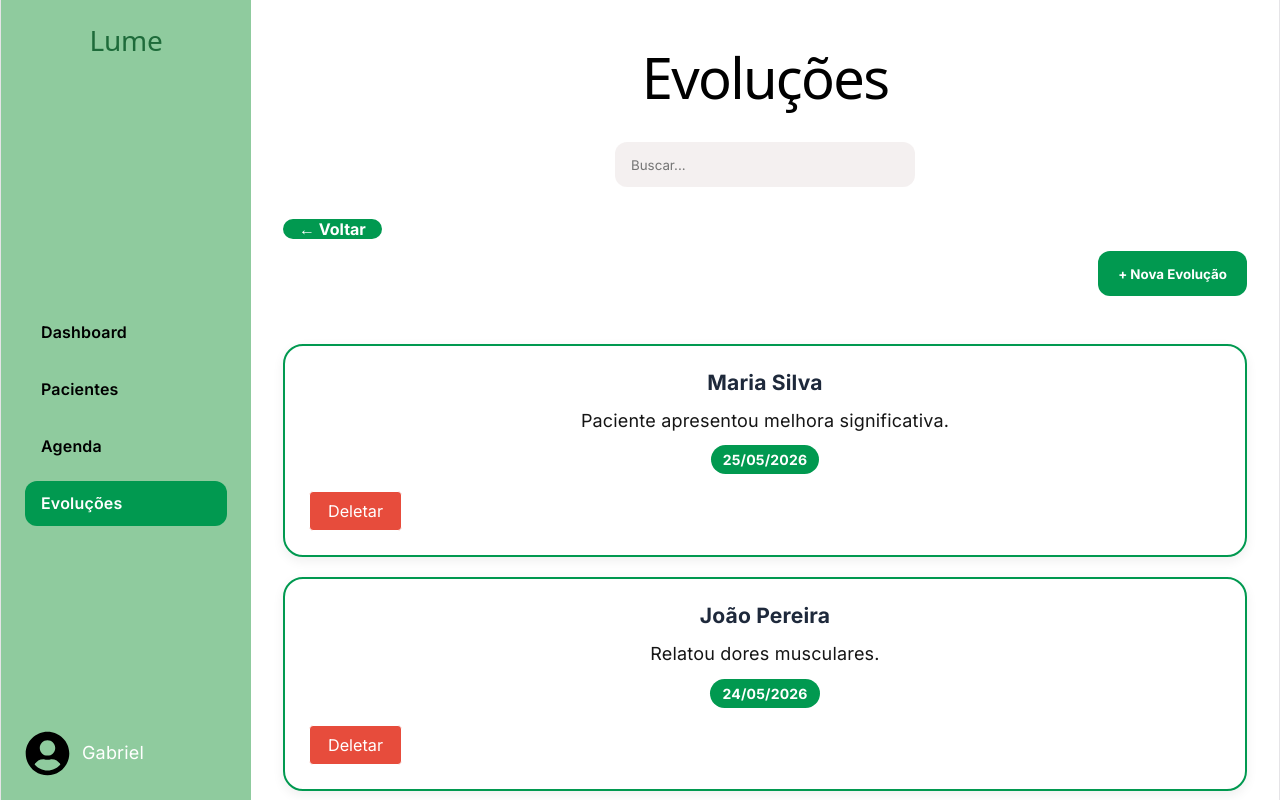
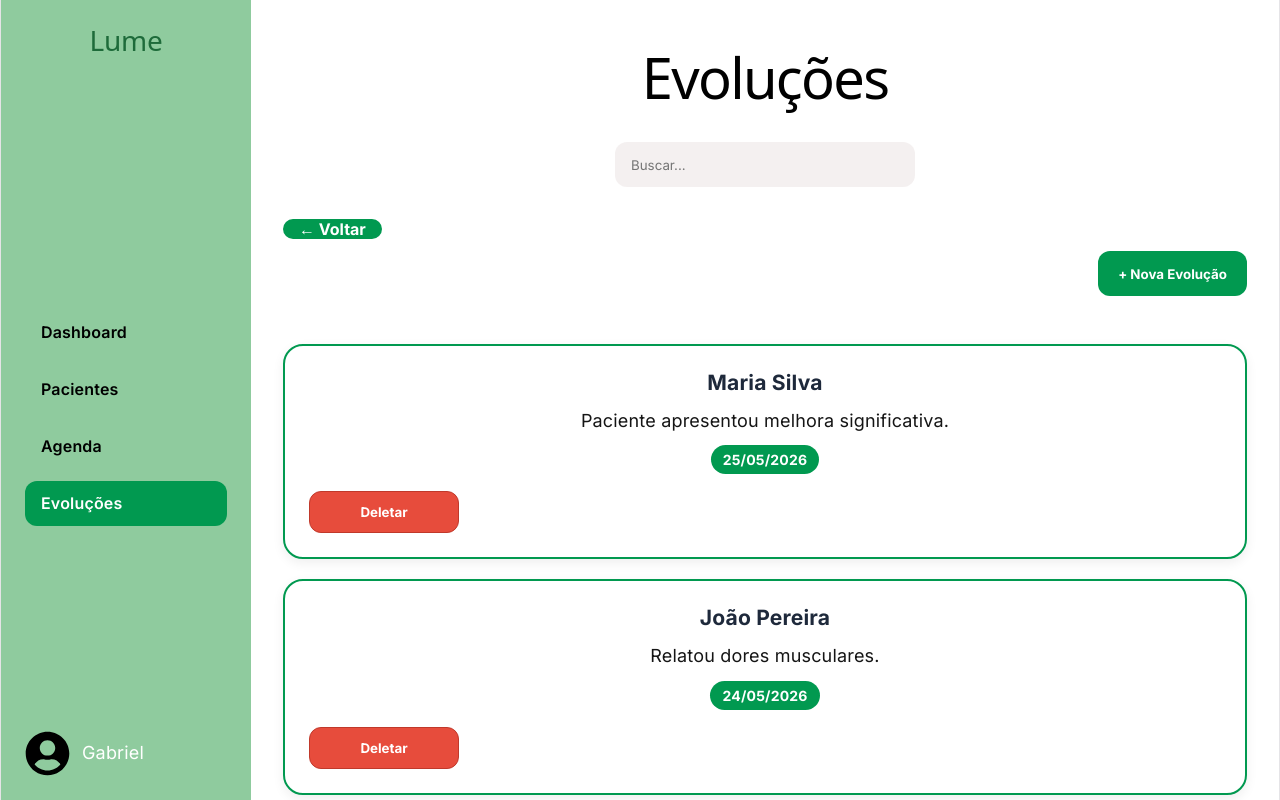
Before and after one commit to GabrielDozza/GerenciamentoDePacientesFrontend, a React (Vite) app in the folder Frontend/: page /evolutions in a window 1280 px wide. Built offline with nearby package versions, Linux system fonts and the light colour scheme.

Commit message:
organizando as pastas

```diff
--- /dev/null
+++ b/Frontend/src/components/DeleteButton/index.tsx
@@ -0,0 +1,14 @@
+import "./styles.css";
+
+interface DeleteButtonProps {
+  onClick: () => void;
+  label?: string;
+}
+
+export function DeleteButton({ onClick, label = "Deletar" }: DeleteButtonProps) {
+  return (
+    <button type="button" className="button-danger" onClick={onClick}>
+      {label}
+    </button>
+  );
+}
--- /dev/null
+++ b/Frontend/src/components/DeleteButton/styles.css
@@ -0,0 +1,14 @@
+.button-danger {
+  min-width: 150px;
+  padding: 12px 18px;
+  border: 1px solid #c0392b;
+  border-radius: 12px;
+  background: #e74c3c;
+  color: white;
+  cursor: pointer;
+  font-weight: 700;
+}
+
+.button-danger:hover {
+  background: #c0392b;
+}
--- a/Frontend/src/pages/Agenda/index.tsx
+++ b/Frontend/src/pages/Agenda/index.tsx
@@ -4,6 +4,7 @@ import { useState } from "react";
 import { Layout } from "../../components/Layout";
 import { Header } from "../../components/Header";
 import { BackButton } from "../../components/BackButton";
+import { DeleteButton } from "../../components/DeleteButton";
 
 export function Agenda() {
   const navigate = useNavigate();
@@ -84,22 +85,7 @@ export function Agenda() {
               </p>
 
               <div style={{ marginTop: "1rem", display: "flex", gap: "0.5rem" }}>
-                <button
-                  className="button-danger"
-                  onClick={() => handleDeleteEvent(event.id, event.title)}
-                  style={{
-                    backgroundColor: "#e74c3c",
-                    borderColor: "#c0392b",
-                    color: "white",
-                    padding: "0.5rem 1rem",
-                    borderRadius: "4px",
-                    border: "1px solid",
-                    cursor: "pointer",
-                    fontSize: "0.9rem",
-                  }}
-                >
-                  Deletar
-                </button>
+                <DeleteButton onClick={() => handleDeleteEvent(event.id, event.title)} />
               </div>
 
             </div>
--- a/Frontend/src/pages/Evolutions/index.tsx
+++ b/Frontend/src/pages/Evolutions/index.tsx
@@ -4,6 +4,7 @@ import { useState } from "react";
 import { Layout } from "../../components/Layout";
 import { Header } from "../../components/Header";
 import { BackButton } from "../../components/BackButton";
+import { DeleteButton } from "../../components/DeleteButton";
 
 export function Evolutions() {
   const navigate = useNavigate();
@@ -47,24 +48,11 @@ export function Evolutions() {
           <div className="event-card" key={evolution.id}>
             <h3>{evolution.patient}</h3>
             <p>{evolution.description}</p>
-            <span>{evolution.date}</span>            <div style={{ marginTop: "1rem", display: "flex", gap: "0.5rem" }}>
-              <button
-                className="button-danger"
-                onClick={() => handleDeleteEvolution(evolution.id, evolution.patient)}
-                style={{
-                  backgroundColor: "#e74c3c",
-                  borderColor: "#c0392b",
-                  color: "white",
-                  padding: "0.5rem 1rem",
-                  borderRadius: "4px",
-                  border: "1px solid",
-                  cursor: "pointer",
-                  fontSize: "0.9rem",
-                }}
-              >
-                Deletar
-              </button>
-            </div>          </div>
+            <span>{evolution.date}</span>
+            <div style={{ marginTop: "1rem", display: "flex", gap: "0.5rem" }}>
+              <DeleteButton onClick={() => handleDeleteEvolution(evolution.id, evolution.patient)} />
+            </div>
+          </div>
         )))}
       </div>
     </Layout>
--- a/Frontend/src/pages/PatientDetails/index.tsx
+++ b/Frontend/src/pages/PatientDetails/index.tsx
@@ -3,6 +3,7 @@ import { useState } from "react";
 import { Layout } from "../../components/Layout";
 import { Header } from "../../components/Header";
 import { BackButton } from "../../components/BackButton";
+import { DeleteButton } from "../../components/DeleteButton";
 import "./styles.css";
 
 export function PatientDetails() {
@@ -198,9 +199,7 @@ export function PatientDetails() {
           <button type="button" className="button-secondary" onClick={() => navigate(`/edit-patient`, { state: patient })}>
             Editar
           </button>
-          <button type="button" className="button-danger" onClick={handleDeletePatient} style={{ backgroundColor: "#e74c3c", borderColor: "#c0392b" }}>
-            Deletar
-          </button>
+          <DeleteButton onClick={handleDeletePatient} />
         </div>
 
         <section className="patient-events">
```
